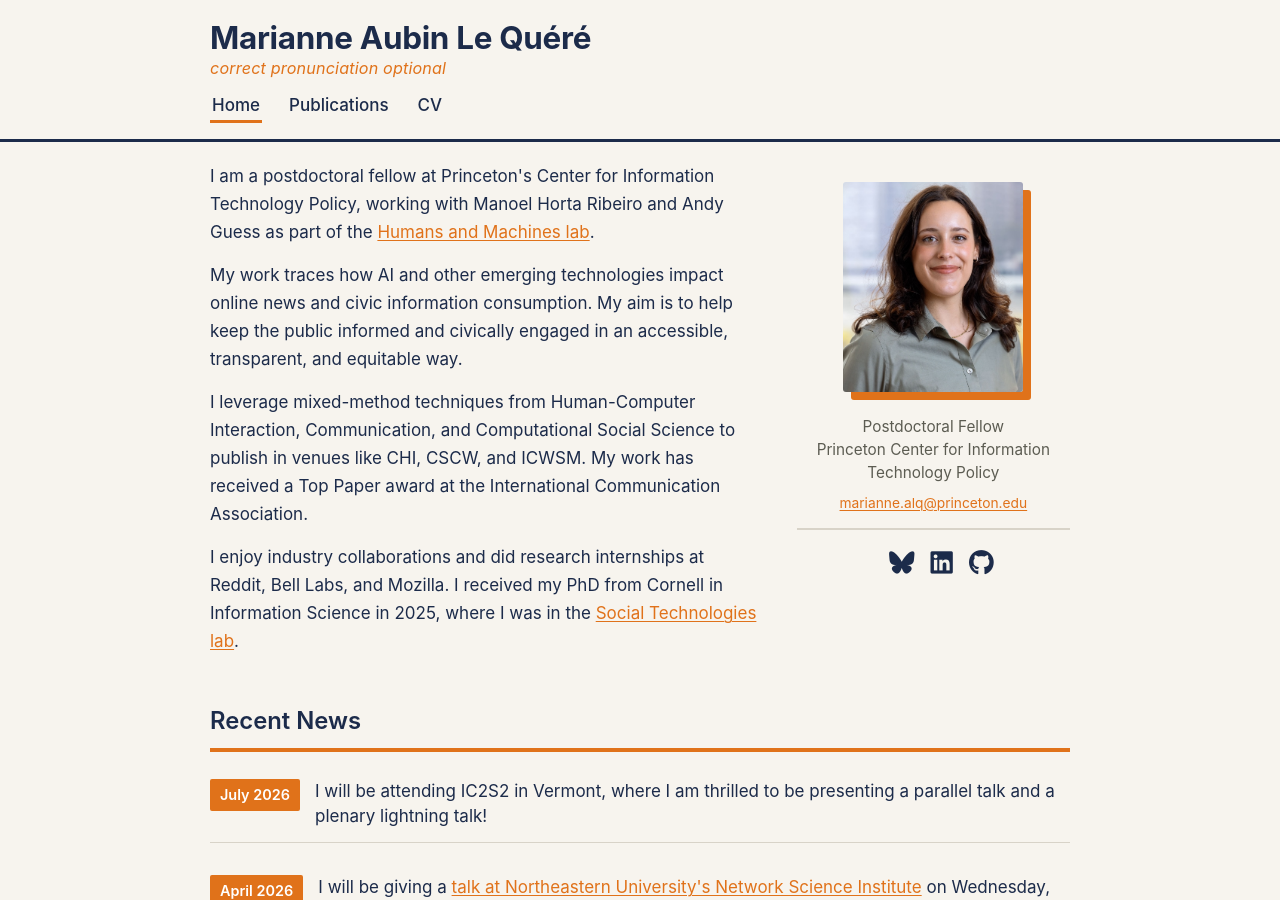
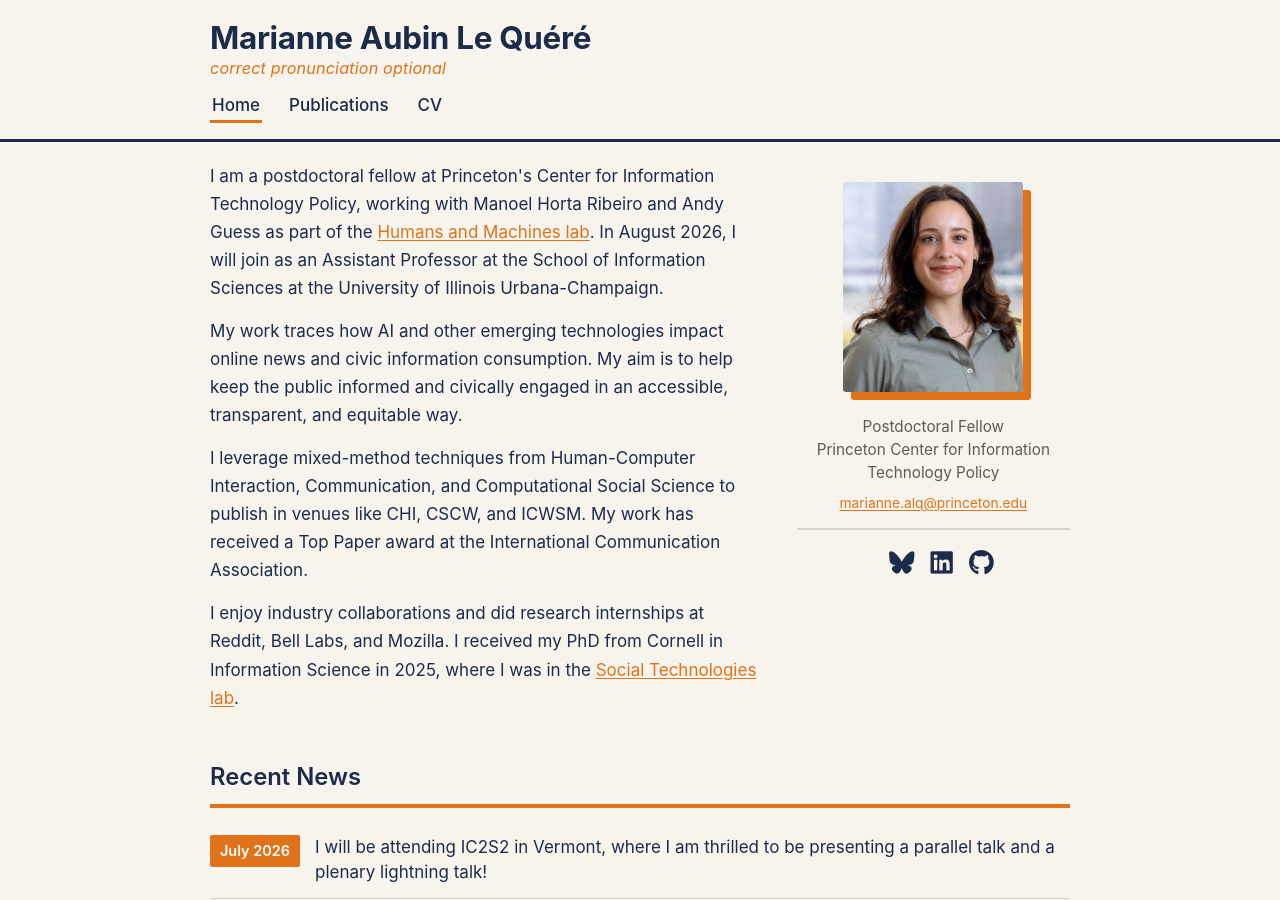
Before and after one commit to maubinle/mariannealq.github.io, a Jekyll site: the page built from index.md, in a window 1280 px wide and 900 px high. Built offline with Jekyll 4.4.1, drawn with Linux system fonts in a browser that asks for light colours; nearby versions of some CDN libraries; a style sheet for code colours, icons or effects is not loaded.

Commit message:
Update index.md

```diff
--- a/index.md
+++ b/index.md
@@ -4,7 +4,7 @@ layout: default
 
 <div class="profile-section">
     <div class="profile-text">
-        <p>I am a postdoctoral fellow at Princeton's Center for Information Technology Policy, working with Manoel Horta Ribeiro and Andy Guess as part of the <a href="https://humans-and-machines.github.io">Humans and Machines lab</a>.</p>
+        <p>I am a postdoctoral fellow at Princeton's Center for Information Technology Policy, working with Manoel Horta Ribeiro and Andy Guess as part of the <a href="https://humans-and-machines.github.io">Humans and Machines lab</a>. In August 2026, I will join as an Assistant Professor at the School of Information Sciences at the University of Illinois Urbana-Champaign.</p>
 
         <p>My work traces how AI and other emerging technologies impact online news and civic information consumption. My aim is to help keep the public informed and civically engaged in an accessible, transparent, and equitable way.</p>
 
```
